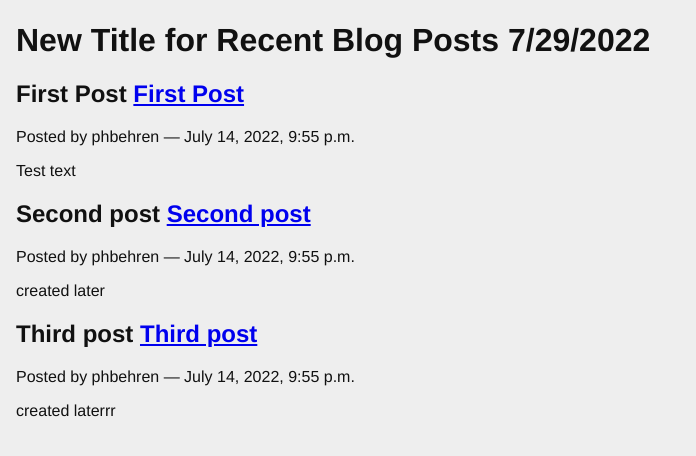
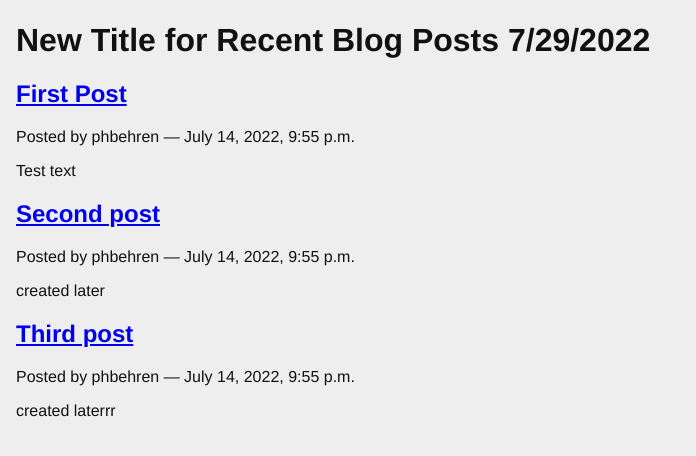
Before and after one commit to pbehrend/django-blog, a Django app: page / in a window 1280 px wide. Shown: the part 20-476 px from the top of the page, without its empty margins (0-696 px from the left). Run offline with Django 3.2, Linux system fonts and the light colour scheme; data comes from the database, SQL or seed files in the repository.

Commit message:
changed post

```diff
--- a/blogging/templates/blogging/list.html
+++ b/blogging/templates/blogging/list.html
@@ -5,7 +5,7 @@
 {% comment %} here is where query executes {% endcomment %}
 {% for post in object_list %}
 <div class="post">
-    <h2>{{ post }}
+    <h2>
       <a href="{% url 'blog_detail' post.pk %}">{{ post }}</a>
         </h2>
     <p class="byline">
```
